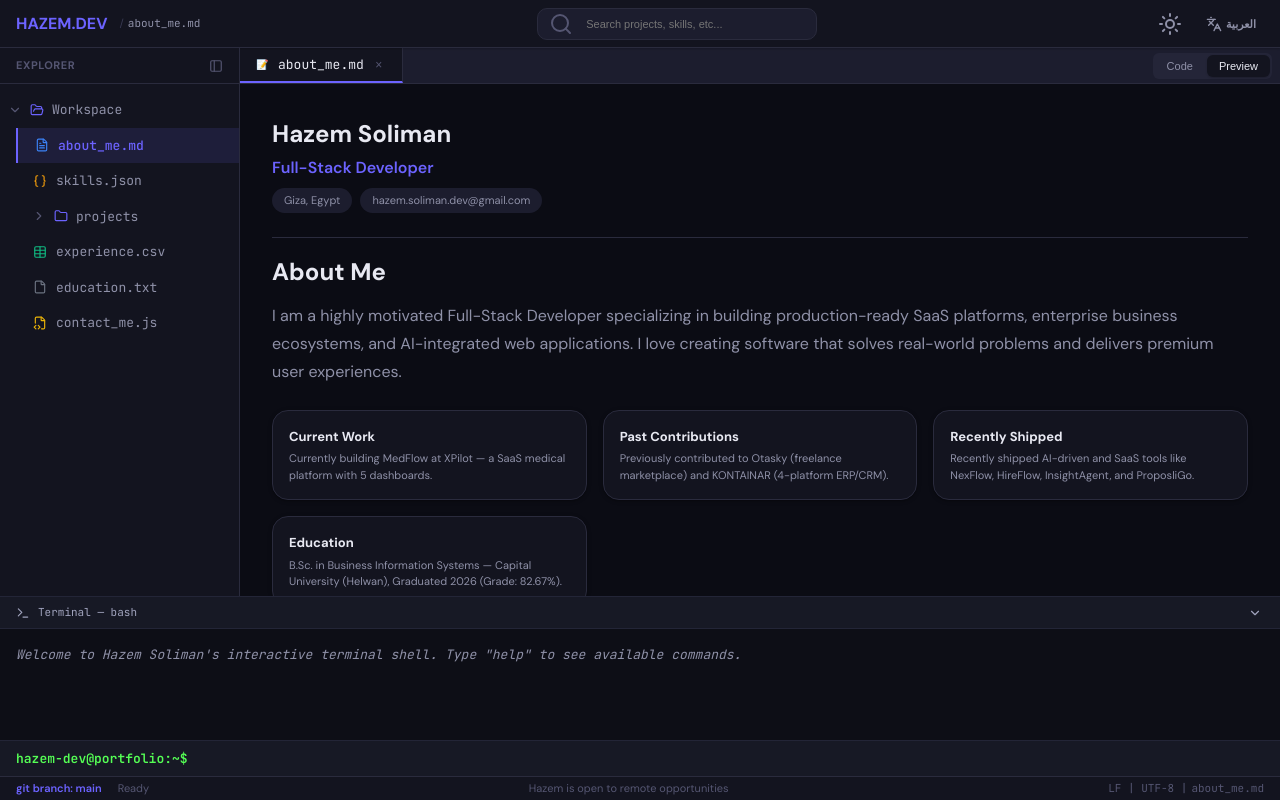
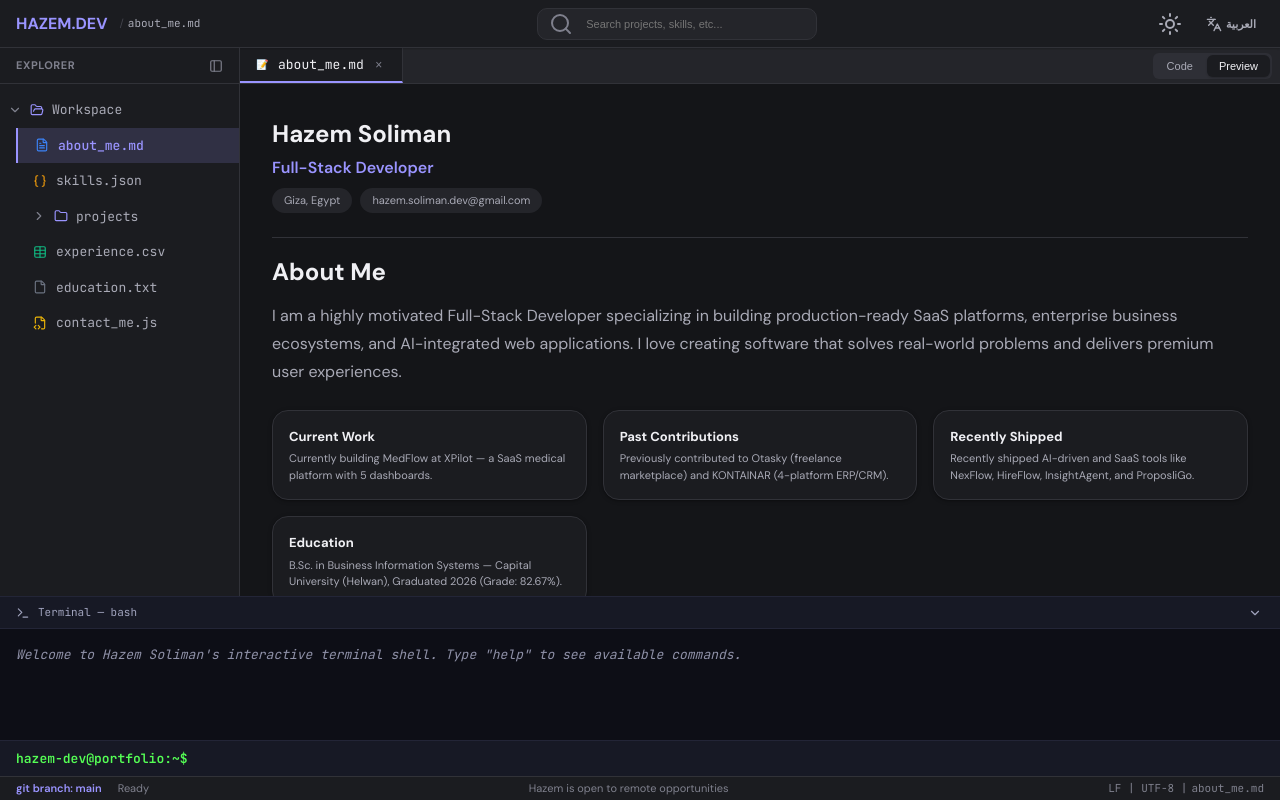
Before and after one commit to Hazem-Soliman-dev/Hazem-Soliman-dev.github.io, a plain HTML site: page index.html in a window 1280 px wide. Both pictures are taken after a click on the button 1169 px from the left and 23 px from the top of the page. Drawn offline with nearby package versions, Linux system fonts and the light colour scheme; a web font is replaced by a local one.

Commit message:
Improve dark mode color palette

```diff
--- a/css/tokens.css
+++ b/css/tokens.css
@@ -143,18 +143,27 @@ body {
 
 /* ── Dark theme ── */
 [data-theme="dark"] {
-  --ag-bg:        #0B0C14;
-  --ag-surface:   #13141F;
-  --ag-surface-2: #1C1D2E;
-  --ag-surface-3: #242538;
-  --ag-border:    #2A2B3D;
-  --ag-border-2:  #383952;
+  /* Softer purple accent for dark surfaces */
+  --ag-accent:         #9A94FF;
+  --ag-accent-hover:   #ABA6FF;
+  --ag-accent-active:  #BDB8FF;
+  --ag-accent-subtle:  rgba(154,148,255,0.16);
+  --ag-accent-subtle2: rgba(154,148,255,0.08);
 
-  --ag-text:      #E8E9F2;
-  --ag-text-2:    #8F91A8;
-  --ag-text-3:    #555672;
-  --ag-text-4:    #3A3B52;
-  --ag-text-inv:  #0F0F1A;
+  /* Charcoal surfaces */
+  --ag-bg:        #141518;
+  --ag-surface:   #1B1C20;
+  --ag-surface-2: #24252A;
+  --ag-surface-3: #2E2F36;
+  --ag-border:    #313238;
+  --ag-border-2:  #42434C;
+
+  /* Clearer text contrast */
+  --ag-text:      #F0F0F4;
+  --ag-text-2:    #A9AAB6;
+  --ag-text-3:    #7F808D;
+  --ag-text-4:    #54555F;
+  --ag-text-inv:  #141518;
 
   --ag-shadow-xs: 0 1px 2px rgba(0,0,0,0.20);
   --ag-shadow-sm: 0 1px 4px rgba(0,0,0,0.28), 0 1px 2px rgba(0,0,0,0.16);
```
